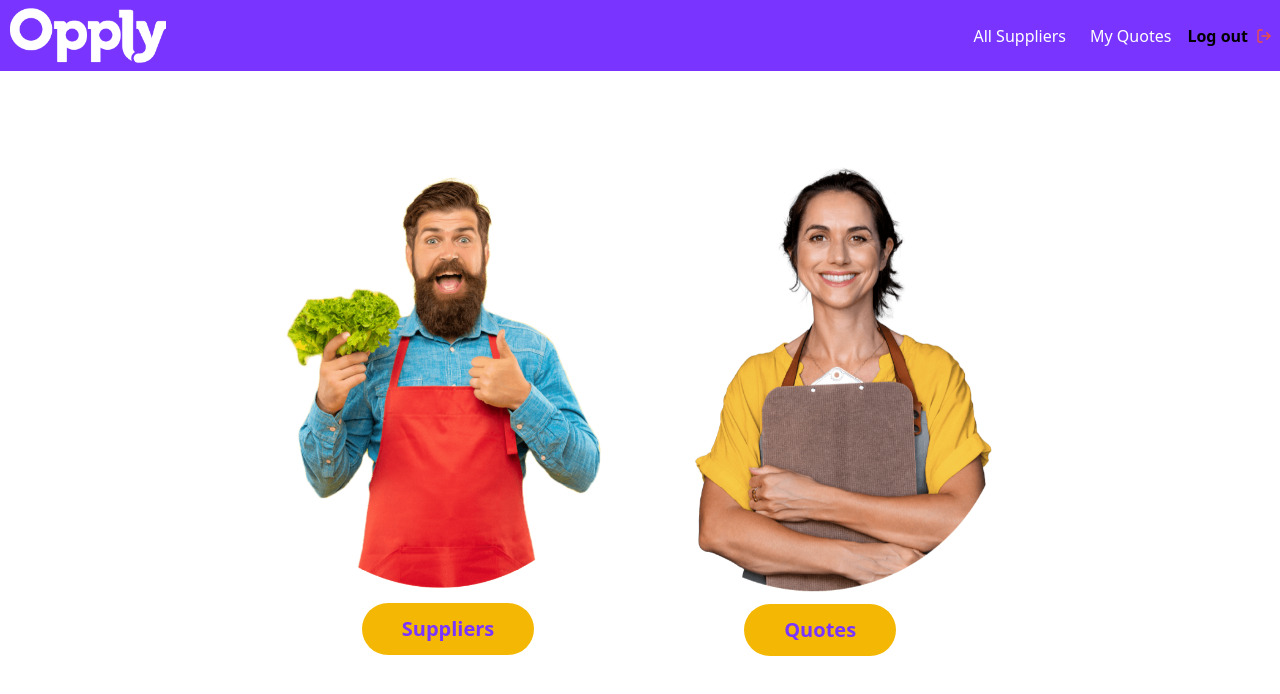
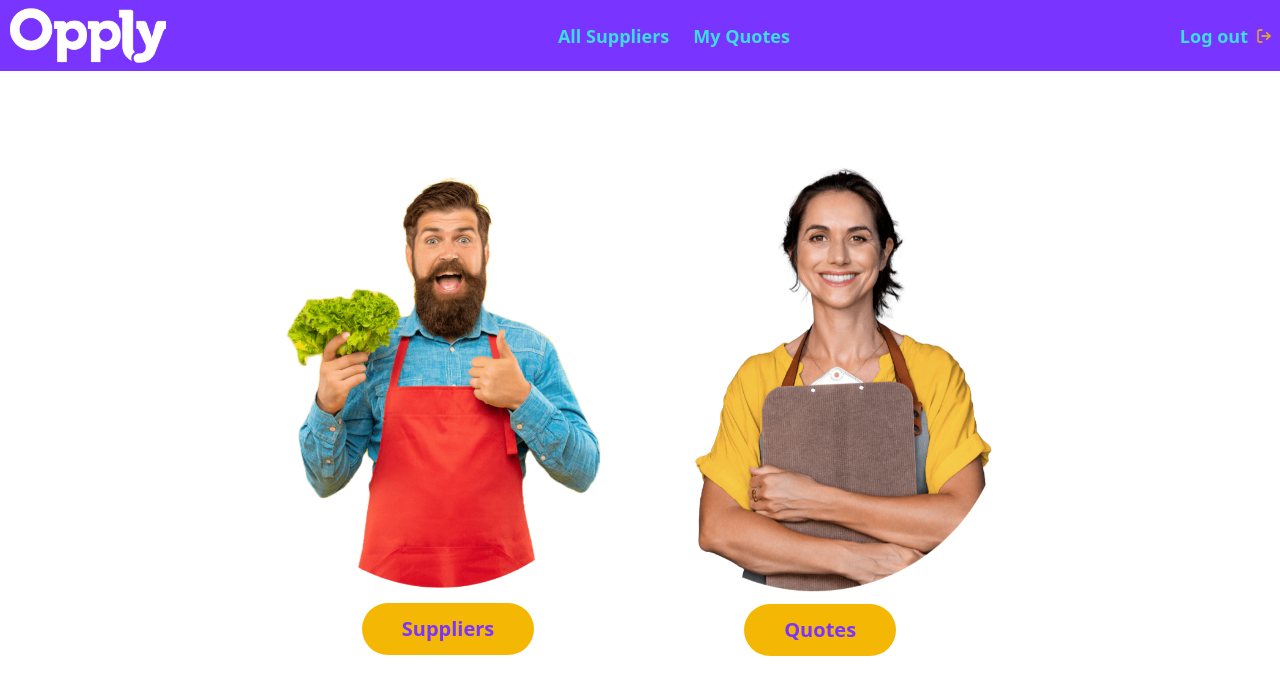
Before and after one commit to Elisa-cf/food-supply-platform, a Vue app: page / in a window 1280 px wide. Shown: the top 694 px of the page. Built offline with nearby package versions, Linux system fonts and the light colour scheme; sample sign-in values are in the browser's storage.

Commit message:
style navbar

```diff
--- a/src/components/Navigation.vue
+++ b/src/components/Navigation.vue
@@ -9,40 +9,28 @@
         </div>
       </RouterLink>
 
-      <!-- Conditionally show logout for mobile and desktop based on isLoggedIn -->
-      <button
-        class="flex items-center gap-1 sm:gap-2 font-bold sm:hidden"
-        @click="handleSignOut"
-      >
-        <p class="text-grey4">Log out</p>
-        <div class="w-4">
-          <img :src="LogOut" alt="log out logo" />
-        </div>
-      </button>
-
       <div class="items-center sm:flex hidden gap-2">
         <RouterLink to="/suppliers">
-          <button class="bg-blue5 p-2 rounded text-center text-white">
+          <button class="p-2 rounded text-center text-blue1 text-lg font-bold">
             All Suppliers
           </button>
         </RouterLink>
 
         <RouterLink to="/quotes">
-          <button class="bg-blue5 p-2 rounded text-center text-white">
+          <button class="p-2 rounded text-center text-blue1 text-lg font-bold">
             My Quotes
           </button>
         </RouterLink>
-
-        <button
-          class="flex items-center gap-1 sm:gap-2 font-bold"
-          @click="handleSignOut"
-        >
-          <p class="text-grey4">Log out</p>
-          <div class="w-4">
-            <img :src="LogOut" alt="log out logo" />
-          </div>
-        </button>
       </div>
+      <button
+        class="flex items-center z-50 gap-1 sm:gap-2 font-bold"
+        @click="handleSignOut"
+      >
+        <p class="text-blue1 md:text-lg">Log out</p>
+        <div class="w-4">
+          <img :src="LogOut" alt="log out logo" class="text-yellow1" />
+        </div>
+      </button>
     </nav>
   </header>
 </template>
```
Also changed, not shown: src/assets/images/log-out.svg.
